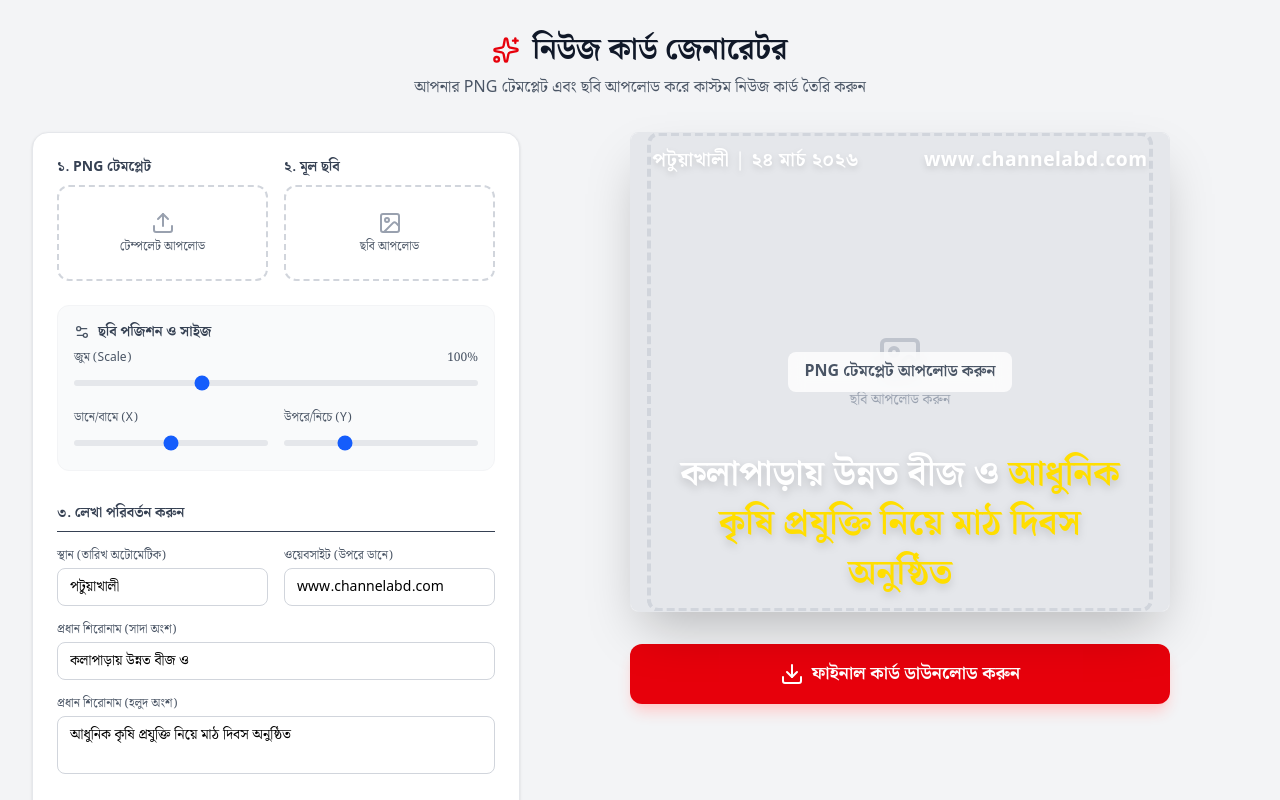
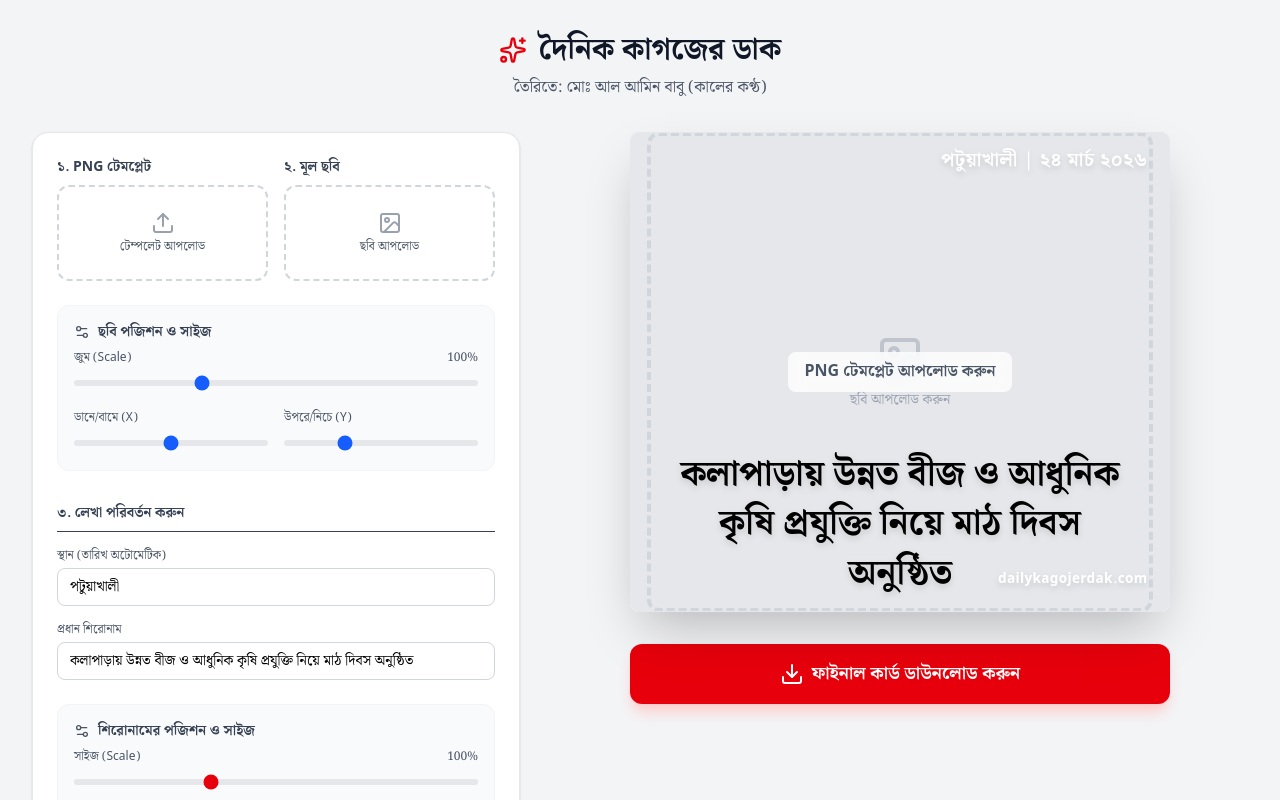
Before and after one commit to babujonsme/Photocard, a React (Vite) app: page / in a window 1280 px wide. Shown: the top 800 px of the page. Built offline with nearby package versions, Linux system fonts and the light colour scheme.

Commit message:
feat: Update app title and headline text
Consolidates headline text into a single state variable and updates the app title and supporting text to reflect a more specific use case or branding.

```diff
--- a/src/App.tsx
+++ b/src/App.tsx
@@ -13,9 +13,7 @@ export default function App() {
 
   // Text states
   const [locationName, setLocationName] = useState('পটুয়াখালী');
-  const [website, setWebsite] = useState('www.channelabd.com');
-  const [headlineWhite, setHeadlineWhite] = useState('কলাপাড়ায় উন্নত বীজ ও');
-  const [headlineYellow, setHeadlineYellow] = useState('আধুনিক কৃষি প্রযুক্তি নিয়ে মাঠ দিবস অনুষ্ঠিত');
+  const [headline, setHeadline] = useState('কলাপাড়ায় উন্নত বীজ ও আধুনিক কৃষি প্রযুক্তি নিয়ে মাঠ দিবস অনুষ্ঠিত');
 
   // Photo positioning states
   const [photoScale, setPhotoScale] = useState(100);
@@ -174,9 +172,9 @@ export default function App() {
         <div className="text-center mb-8">
           <h1 className="text-3xl font-bold text-gray-900 flex items-center justify-center gap-3">
             <Sparkles className="text-red-600" size={28} />
-            নিউজ কার্ড জেনারেটর
+            দৈনিক কাগজের ডাক
           </h1>
-          <p className="mt-2 text-gray-600">আপনার PNG টেমপ্লেট এবং ছবি আপলোড করে কাস্টম নিউজ কার্ড তৈরি করুন</p>
+          <p className="mt-2 text-gray-600">তৈরিতে: মোঃ আল আমিন বাবু (কালের কণ্ঠ)</p>
         </div>
 
         <div className="grid grid-cols-1 lg:grid-cols-12 gap-8">
@@ -250,25 +248,16 @@ export default function App() {
             <div className="space-y-4 pt-2">
               <h3 className="text-sm font-semibold text-gray-700 border-b pb-2">৩. লেখা পরিবর্তন করুন</h3>
 
-              <div className="grid grid-cols-2 gap-4">
+              <div className="grid grid-cols-1 gap-4">
                 <div>
                   <label className="block text-xs font-medium text-gray-600 mb-1">স্থান (তারিখ অটোমেটিক)</label>
                   <input type="text" value={locationName} onChange={(e) => setLocationName(e.target.value)} className="w-full px-3 py-2 text-sm border border-gray-300 rounded-lg focus:ring-2 focus:ring-red-500 outline-none" />
                 </div>
-                <div>
-                  <label className="block text-xs font-medium text-gray-600 mb-1">ওয়েবসাইট (উপরে ডানে)</label>
-                  <input type="text" value={website} onChange={(e) => setWebsite(e.target.value)} className="w-full px-3 py-2 text-sm border border-gray-300 rounded-lg focus:ring-2 focus:ring-red-500 outline-none" />
-                </div>
               </div>
 
               <div>
-                <label className="block text-xs font-medium text-gray-600 mb-1">প্রধান শিরোনাম (সাদা অংশ)</label>
-                <input type="text" value={headlineWhite} onChange={(e) => setHeadlineWhite(e.target.value)} className="w-full px-3 py-2 text-sm border border-gray-300 rounded-lg focus:ring-2 focus:ring-red-500 outline-none" />
-              </div>
-
-              <div>
-                <label className="block text-xs font-medium text-gray-600 mb-1">প্রধান শিরোনাম (হলুদ অংশ)</label>
-                <textarea value={headlineYellow} onChange={(e) => setHeadlineYellow(e.target.value)} rows={2} className="w-full px-3 py-2 text-sm border border-gray-300 rounded-lg focus:ring-2 focus:ring-red-500 outline-none resize-none" />
+                <label className="block text-xs font-medium text-gray-600 mb-1">প্রধান শিরোনাম</label>
+                <input type="text" value={headline} onChange={(e) => setHeadline(e.target.value)} className="w-full px-3 py-2 text-sm border border-gray-300 rounded-lg focus:ring-2 focus:ring-red-500 outline-none" />
               </div>
             </div>
 
@@ -355,19 +344,19 @@ export default function App() {
 
                 {/* 3. Texts (Top Layer) */}
                 <div className="absolute inset-0 z-20 pointer-events-none">
-                  {/* Top Left Location */}
-                  <div className="absolute top-[3%] left-[4%] text-white font-semibold text-[3vw] sm:text-[1.2rem] drop-shadow-md tracking-wide">
+                  {/* Top Right Location */}
+                  <div className="absolute top-[3%] right-[4%] text-white font-semibold text-[3vw] sm:text-[1.2rem] drop-shadow-md tracking-wide">
                     {locationName} | {getBengaliDate()}
                   </div>
 
-                  {/* Top Right Website */}
-                  <div className="absolute top-[3%] right-[4%] text-white font-semibold text-[3vw] sm:text-[1.2rem] drop-shadow-md tracking-wide">
-                    {website}
+                  {/* Bottom Right Website */}
+                  <div className="absolute bottom-[4.5%] right-[4%] text-white font-semibold text-[2vw] sm:text-[0.85rem] drop-shadow-md tracking-wide">
+                    dailykagojerdak.com
                   </div>
 
                   {/* Main Headline Area */}
                   <div
-                    className="absolute w-full text-center px-4 sm:px-10 flex flex-col gap-2 cursor-move pointer-events-auto hover:ring-2 hover:ring-dashed hover:ring-white/50 rounded-lg transition-shadow"
+                    className="absolute w-full text-center px-4 sm:px-10 flex flex-col gap-2 cursor-move pointer-events-auto hover:ring-2 hover:ring-dashed hover:ring-black/50 rounded-lg transition-shadow"
                     style={{
                       left: `${textX}%`,
                       top: `${textY}%`,
@@ -378,8 +367,8 @@ export default function App() {
                     onTouchStart={handleTextTouchStart}
                     onWheel={handleTextWheel}
                   >
-                    <h2 className="text-white font-bold text-[5vw] sm:text-[2.2rem] drop-shadow-lg leading-[1.4] pointer-events-none">
-                      {headlineWhite} <span className="text-[#ffde00]">{headlineYellow}</span>
+                    <h2 className="text-black font-bold text-[5vw] sm:text-[2.2rem] drop-shadow-md leading-[1.4] pointer-events-none break-words whitespace-normal text-center">
+                      {headline}
                     </h2>
                   </div>
                 </div>
```
Also changed, not shown: vercel.json (added).
